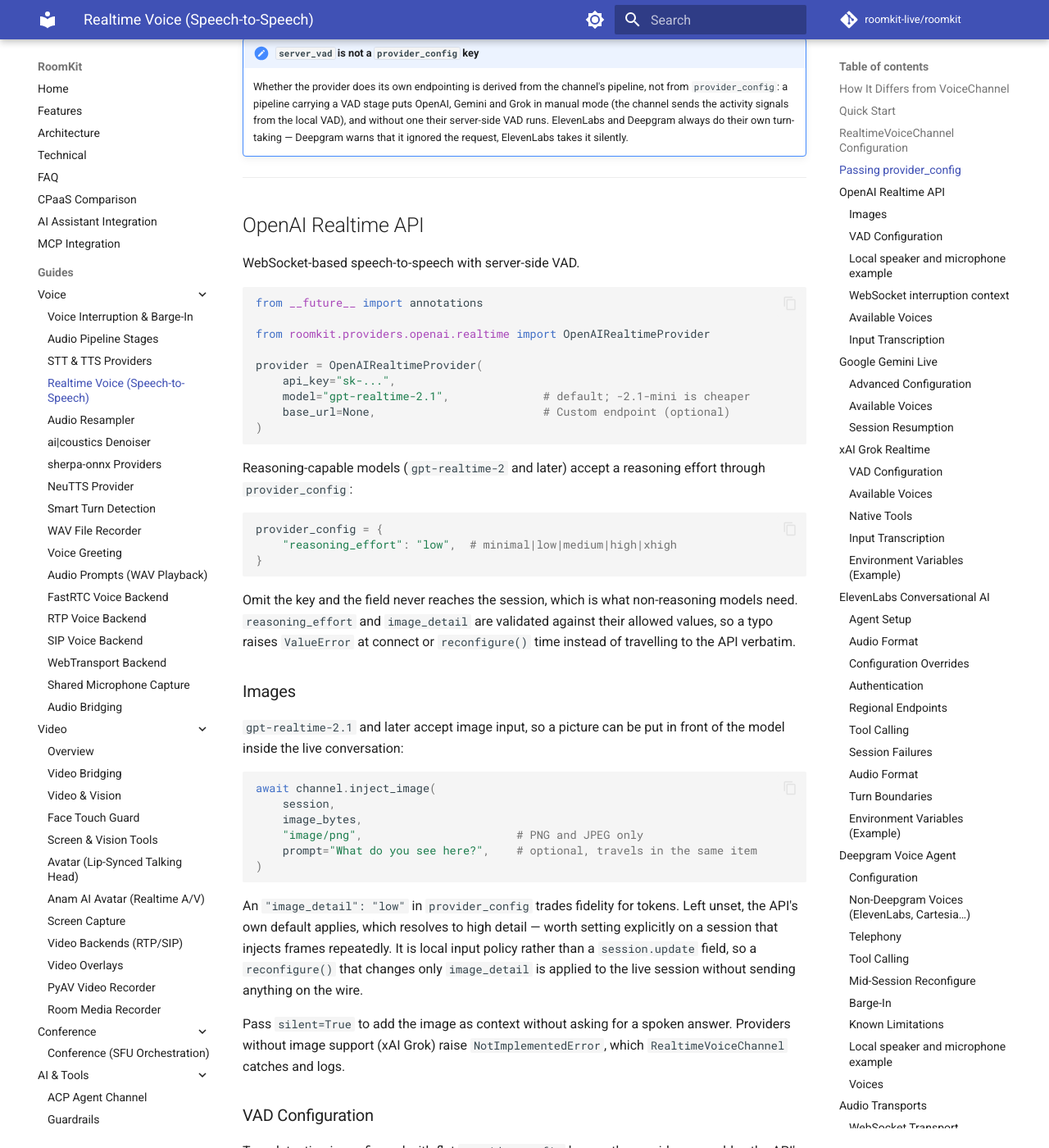
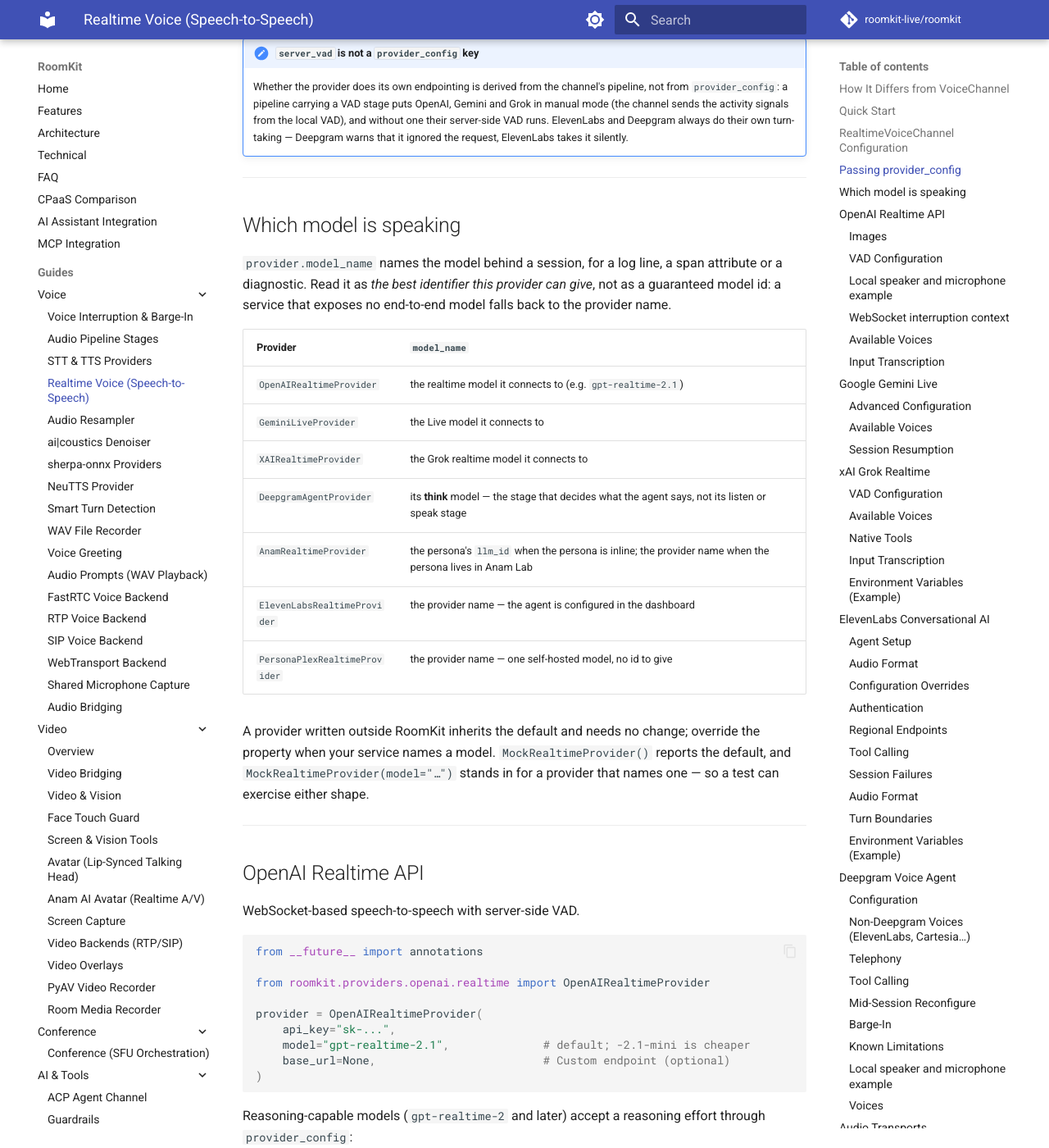
Before and after one commit to roomkit-live/roomkit-docs, an MkDocs documentation site: the page built from docs/guides/realtime-voice-providers.md, in a window 1280 px wide and 1400 px high, scrolled down 3307 px. Shown: the whole window at 82% size. Built offline with MkDocs 1.6.1 and Material for MkDocs 9.7.7, drawn with Linux system fonts in a browser that asks for light colours; comment, search, counter and statistics services are not loaded.

Commit message:
docs(realtime): name which model is behind a session (RMK-132)

```diff
--- a/docs/guides/realtime-voice-providers.md
+++ b/docs/guides/realtime-voice-providers.md
@@ -129,6 +129,30 @@ key against the [provider reference](../api/providers-realtime-voice.md).
     signals from the local VAD), and without one their server-side VAD runs.
     ElevenLabs and Deepgram always do their own turn-taking — Deepgram warns
     that it ignored the request, ElevenLabs takes it silently.
+
+---
+
+## Which model is speaking
+
+`provider.model_name` names the model behind a session, for a log line, a span
+attribute or a diagnostic. Read it as *the best identifier this provider can
+give*, not as a guaranteed model id: a service that exposes no end-to-end model
+falls back to the provider name.
+
+| Provider | `model_name` |
+|---|---|
+| `OpenAIRealtimeProvider` | the realtime model it connects to (e.g. `gpt-realtime-2.1`) |
+| `GeminiLiveProvider` | the Live model it connects to |
+| `XAIRealtimeProvider` | the Grok realtime model it connects to |
+| `DeepgramAgentProvider` | its **think** model — the stage that decides what the agent says, not its listen or speak stage |
+| `AnamRealtimeProvider` | the persona's `llm_id` when the persona is inline; the provider name when the persona lives in Anam Lab |
+| `ElevenLabsRealtimeProvider` | the provider name — the agent is configured in the dashboard |
+| `PersonaPlexRealtimeProvider` | the provider name — one self-hosted model, no id to give |
+
+A provider written outside RoomKit inherits the default and needs no change;
+override the property when your service names a model. `MockRealtimeProvider()`
+reports the default, and `MockRealtimeProvider(model="…")` stands in for a
+provider that names one — so a test can exercise either shape.
 
 ---
 
```
